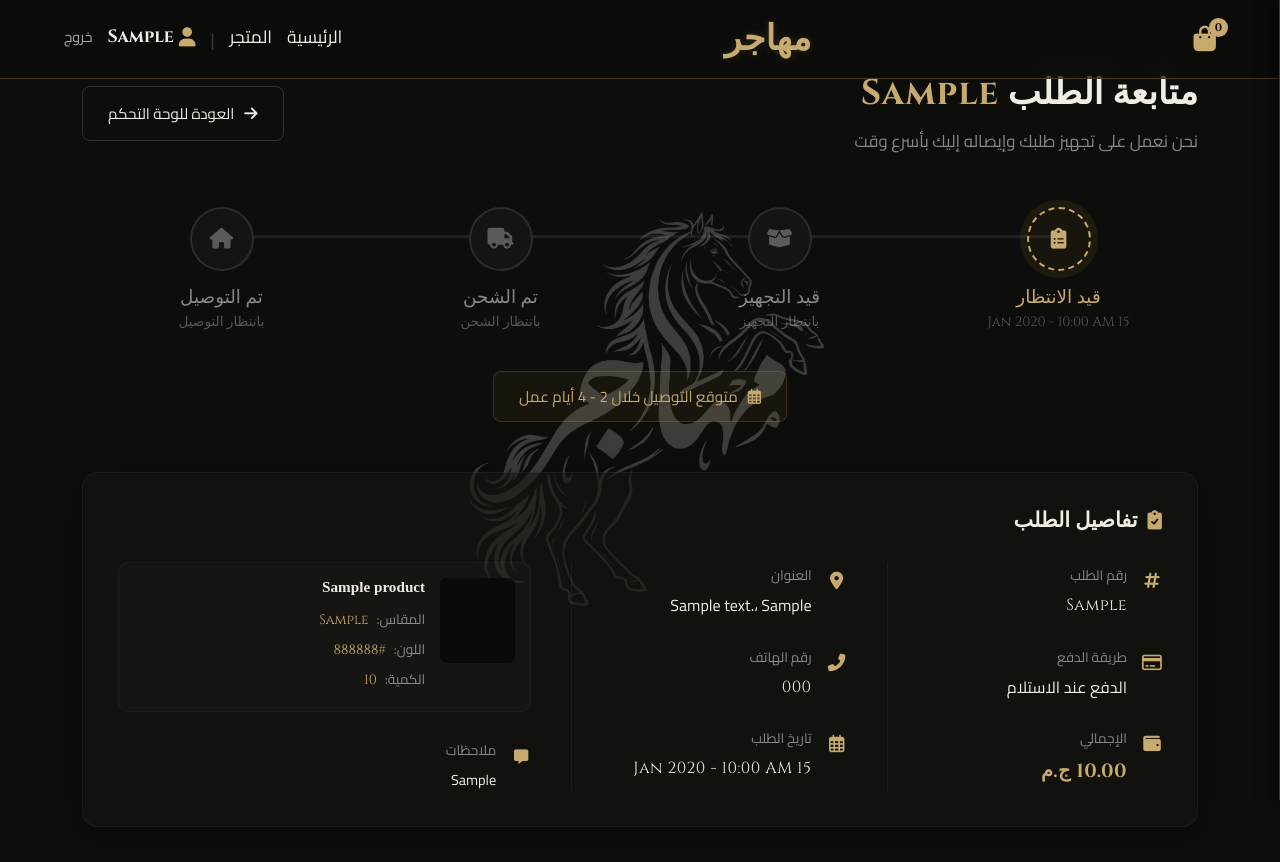
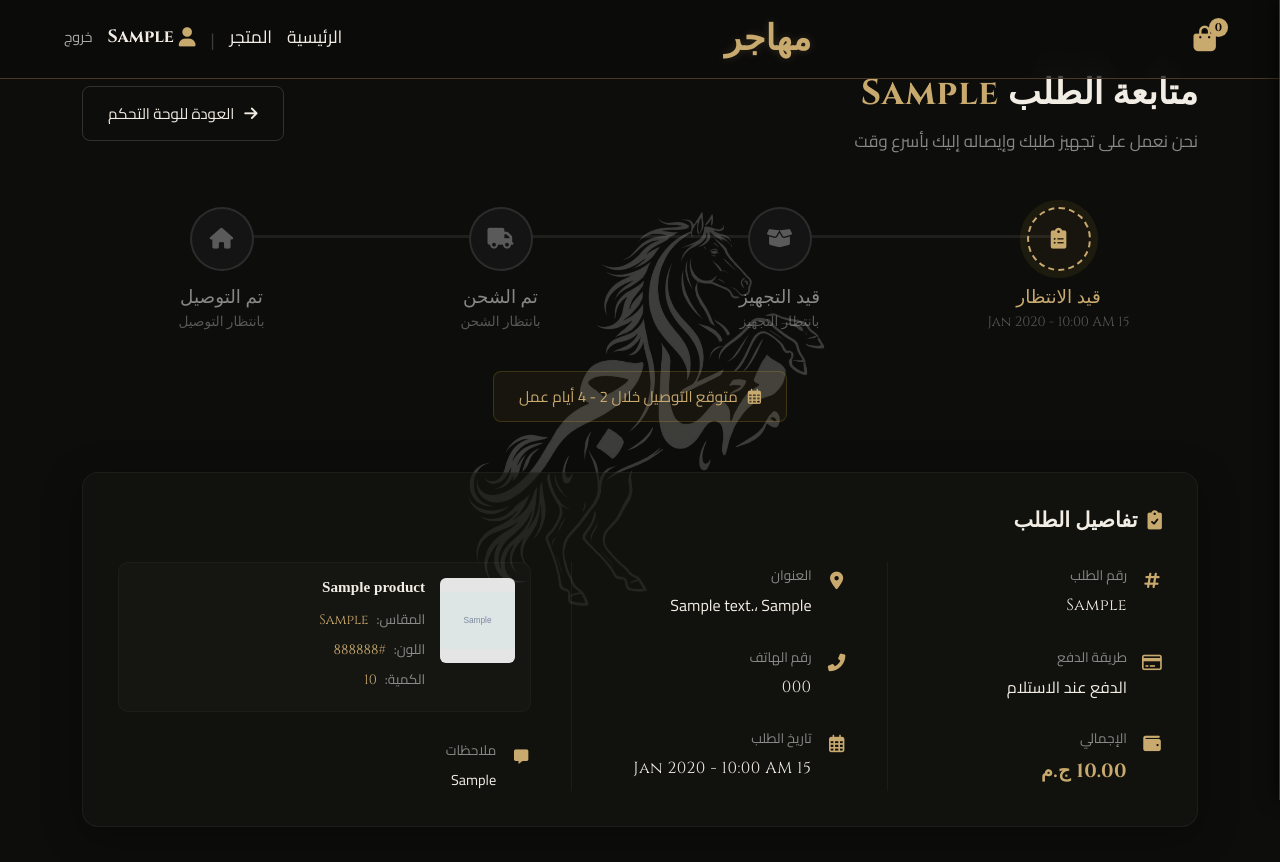
Before and after one commit to engziad05/mohager-store, a Django app: page /order/1/ in a window 1280 px wide. Shown: the top 862 px of the page. Run offline with Django 5.2, Linux system fonts and the light colour scheme; a user stored in the database is signed in; tables that the repository leaves empty hold one stand-in row (values such as "Sample post"); grey boxes marked "Sample" are stand-in pictures; some libraries are stand-ins or nearby versions; some web fonts are replaced.

Commit message:
improve oredr details

```diff
--- a/templates/order_detail.html
+++ b/templates/order_detail.html
@@ -175,8 +175,25 @@
     /* كارت المنتج الصغير */
     .product-mini-card { display: flex; gap: 15px; background: rgba(255, 255, 255, 0.02); padding: 15px; border-radius: 10px; border: 1px solid rgba(255, 255, 255, 0.03); margin-bottom: 15px; transition: 0.3s; }
     .product-mini-card:hover { background: rgba(255, 255, 255, 0.04); border-color: rgba(212, 175, 55, 0.1); }
-    .prod-img { width: 75px; height: 85px; background: rgba(0, 0, 0, 0.5); border-radius: 6px; overflow: hidden; display: flex; justify-content: center; align-items: center; }
-    .prod-img img { width: 100%; height: 100%; object-fit: cover; mix-blend-mode: multiply; }
+
+    .prod-img {
+        width: 75px;
+        height: 85px;
+        background: #e5e5e5; /* 1. خلفية رمادي فاتح عشان التيشيرت يظهر وينطق */
+        border-radius: 6px;
+        overflow: hidden;
+        display: flex;
+        justify-content: center;
+        align-items: center;
+    }
+
+    .prod-img img {
+        width: 100%;
+        height: 100%;
+        object-fit: contain; /* 2. عشان الصورة تعرض التيشيرت كامل وميتقصش */
+        mix-blend-mode: multiply; /* 3. بيشيل الخلفية البيضا بتاعت الصورة الأصلية */
+        filter: contrast(1.15) brightness(1.1); /* 4. الفلتر السحري اللي بيبرز ثنيات القماش */
+    }
     .prod-details h4 { color: var(--cream); font-size: 0.95rem; margin: 0 0 10px 0; font-family: var(--font-heading); }
     .prod-details p { color: rgba(255, 255, 255, 0.5); font-size: 0.85rem; margin: 0 0 4px 0; }
     .prod-details p span { color: var(--gold); font-family: var(--font-en); margin-right: 5px; }
```
